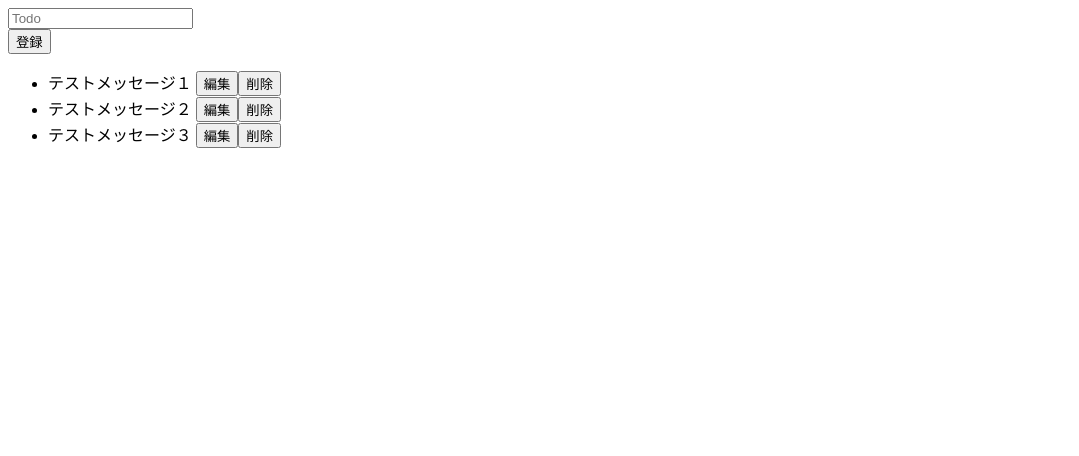
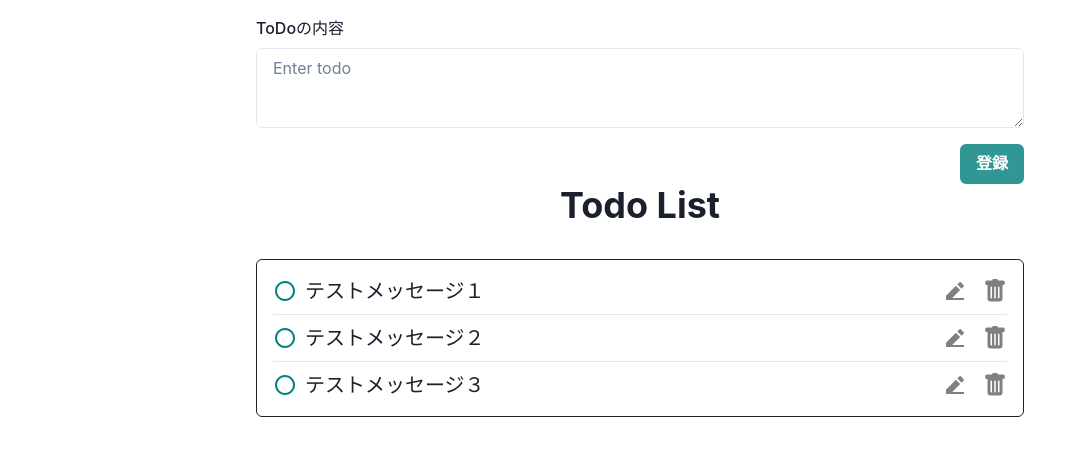
Before and after one commit to dbviewer-zigen/react-training-01, a React (Create React App) app: page / in a window 1280 px wide. Shown: the top 456 px of the page, without its empty margins (0-1079 px from the left). Built offline with nearby package versions, Linux system fonts and the light colour scheme; data requests are answered from the project's data file.

Commit message:
ChakuraUIに対応

```diff
--- a/package.json
+++ b/package.json
@@ -3,6 +3,9 @@
   "version": "0.1.0",
   "private": true,
   "dependencies": {
+    "@chakra-ui/react": "^2.6.1",
+    "@emotion/react": "^11.11.0",
+    "@emotion/styled": "^11.11.0",
     "@testing-library/jest-dom": "^5.16.5",
     "@testing-library/react": "^13.4.0",
     "@testing-library/user-event": "^13.5.0",
@@ -11,9 +14,11 @@
     "@types/react": "^18.2.6",
     "@types/react-dom": "^18.2.4",
     "axios": "^1.4.0",
+    "framer-motion": "^10.12.16",
     "react": "^18.2.0",
     "react-dom": "^18.2.0",
     "react-hook-form": "^7.43.9",
+    "react-icons": "^4.9.0",
     "react-scripts": "5.0.1",
     "typescript": "^4.9.5",
     "ulid": "^2.3.0",
--- a/src/components/TodoEdit.tsx
+++ b/src/components/TodoEdit.tsx
@@ -3,6 +3,8 @@ import { Todo } from "../types/Todo";
 import { FormValues } from "./TodoForm";
 //import { useTodosDispatch } from "./TodosContext";
 import { useForm } from "react-hook-form";
+import { Box, Button, Input, Textarea } from "@chakra-ui/react";
+import { FormErrorMessage, FormLabel, FormControl } from "@chakra-ui/react";
 
 // step13_TODOリストのreact-hook-form化_パート２
 // useState,を使わずに、useFormのsetValueを使って入力した文字を保持する
@@ -18,7 +20,8 @@ export const TodoEdit = ({
   const {
     register,
     handleSubmit,
-    formState: { errors },
+    // formState: { errors },
+    formState: { errors, isSubmitting },
     setValue,
     // getValues,　// Formのデータを取得する関数
   } = useForm<FormValues>();
@@ -35,7 +38,18 @@ export const TodoEdit = ({
     // eslint-disable-next-line react-hooks/exhaustive-deps
   }, [todo]); // todoが変わった時に、setValueを実行する
 
-  const onSubmit = (data: FormValues) => {
+  // const onSubmit = (data: FormValues) => {
+  //   const newTodo: Todo = {
+  //     id: todo.id,
+  //     // title: value,   // useStateを使わないのでvalueは利用不可
+  //     title: data.title, // valueではなく、dataのtitleを使う
+  //     completed: false,
+  //     userId: "test",
+  //   };
+  //   handleEditFormSubmit(newTodo);
+  //   // setValue("");
+  // };
+  const onSubmit = handleSubmit((data: FormValues) => {
     const newTodo: Todo = {
       id: todo.id,
       // title: value,   // useStateを使わないのでvalueは利用不可
@@ -45,7 +59,7 @@ export const TodoEdit = ({
     };
     handleEditFormSubmit(newTodo);
     // setValue("");
-  };
+  });
 
   // 外部からフォームの中のデータを更新する場合の実装例
   // const changeTitleValue = (value: string) => {
@@ -56,29 +70,77 @@ export const TodoEdit = ({
   console.log("render TodoEdit todo.title:", todo.title);
 
   return (
-    <form onSubmit={handleSubmit(onSubmit)}>
-      <input
-        type="text"
-        // value={value} // inputのvalueは使わない
-        placeholder="Todo"
-        {...register("title", {
-          required: "タイトルは必須です",
-          // maxLength: 120,
-          maxLength: {
-            value: 10,
-            message: "10文字以内で入力してください",
-          },
-          // useFormのsetValueを使うと、自力のonChange処理は不要
-          // onChange: (e) => {
-          //   // 修正する場合は、onChangeでsetValueする
-          //   // react-hook-formを使う場合は、onChangeの場所が違うことに注意する
-          //   setValue(e.target.value);
-          // },
-        })}
-      />
-      <div>{errors.title && errors.title.message}</div>
-      <button type="submit">更新</button>
-      <button onClick={handleCancelFormSubmit}>キャンセル</button>
-    </form>
+    // <form onSubmit={handleSubmit(onSubmit)}>
+    //   <input
+    //     type="text"
+    //     // value={value} // inputのvalueは使わない
+    //     placeholder="Todo"
+    //     {...register("title", {
+    //       required: "タイトルは必須です",
+    //       // maxLength: 120,
+    //       maxLength: {
+    //         value: 10,
+    //         message: "10文字以内で入力してください",
+    //       },
+    //       // useFormのsetValueを使うと、自力のonChange処理は不要
+    //       // onChange: (e) => {
+    //       //   // 修正する場合は、onChangeでsetValueする
+    //       //   // react-hook-formを使う場合は、onChangeの場所が違うことに注意する
+    //       //   setValue(e.target.value);
+    //       // },
+    //     })}
+    //   />
+    //   <div>{errors.title && errors.title.message}</div>
+    //   <button type="submit">更新</button>
+    //   <button onClick={handleCancelFormSubmit}>キャンセル</button>
+    // </form>
+    <Box display="flex" justifyContent="center" mt={4}>
+      <form onSubmit={onSubmit}>
+        <FormControl
+          isInvalid={errors.title ? true : undefined}
+          w={{ base: "90vw", sm: "80vw", md: "70vw", lg: "60vw" }}
+        >
+          <FormLabel htmlFor="content">ToDoの内容</FormLabel>
+
+          <Textarea
+            id="title"
+            //value={todo.title} // この方法はダメ(入力すると、再描画で初期値に戻る)
+            // onChange={onChangeConatent} // react-hook-formを使う場合、ここでは記載できない(registerの中で書く)
+            placeholder="Enter todo"
+            {...register("title", {
+              required: "必須入力です",
+              minLength: { value: 4, message: "4文字以上で入力してください" },
+              maxLength: { value: 10, message: "10文字以内で入力してください" },
+              onChange: (e) => {
+                setValue("title", e.target.value);
+              },
+            })}
+          />
+          <FormErrorMessage>
+            {errors.title && errors.title.message}
+          </FormErrorMessage>
+        </FormControl>
+
+        <Box w="100%" display="flex" justifyContent="flex-end">
+          <Button
+            mt={4}
+            colorScheme="teal"
+            isLoading={isSubmitting}
+            type="submit"
+          >
+            変更
+          </Button>
+          <Button
+            mt={4}
+            ml={2} // margin left
+            colorScheme="teal"
+            onClick={handleCancelFormSubmit}
+            type="button"
+          >
+            キャンセル
+          </Button>
+        </Box>
+      </form>
+    </Box>
   );
 };
--- a/src/components/TodoForm.tsx
+++ b/src/components/TodoForm.tsx
@@ -1,6 +1,8 @@
 import { useState, FormEvent, useEffect } from "react";
 import { Todo } from "../types/Todo";
 import { useForm } from "react-hook-form";
+import { Box, Button, Input, Textarea } from "@chakra-ui/react";
+import { FormErrorMessage, FormLabel, FormControl } from "@chakra-ui/react";
 
 // react-hook-formをtypescriptで実装する場合
 // useFormで型を指定する。
@@ -19,13 +21,24 @@ export const TodoForm = ({
   const {
     register,
     handleSubmit,
-    formState: { errors },
+    // formState: { errors },
+    formState: { errors, isSubmitting },
     // setValue,
     // getValues,
     resetField, // 指定したフォームの値を初期化
   } = useForm<FormValues>();
 
-  const onSubmit = (data: FormValues) => {
+  // const onSubmit = (data: FormValues) => {
+  //   const newTodo: Todo = {
+  //     id: "",
+  //     title: data.title,
+  //     completed: false,
+  //     userId: "test",
+  //   };
+  //   handleAddFormSubmit(newTodo);
+  //   resetField("title"); // 指定したフォームの値を初期化
+  // };
+  const onSubmit = handleSubmit((data: FormValues) => {
     const newTodo: Todo = {
       id: "",
       title: data.title,
@@ -34,24 +47,58 @@ export const TodoForm = ({
     };
     handleAddFormSubmit(newTodo);
     resetField("title"); // 指定したフォームの値を初期化
-  };
+  });
   console.log("render TodoForm");
   return (
-    <form onSubmit={handleSubmit(onSubmit)}>
-      <input
-        type="text"
-        placeholder="Todo"
-        {...register("title", {
-          required: "タイトルは必須です",
-          // maxLength: 5,
-          maxLength: {
-            value: 10,
-            message: "10文字以内で入力してください",
-          },
-        })}
-      />
-      <div>{errors.title && errors.title.message}</div>
-      <button type="submit">登録</button>
-    </form>
+    // <form onSubmit={handleSubmit(onSubmit)}>
+    //   <input
+    //     type="text"
+    //     placeholder="Todo"
+    //     {...register("title", {
+    //       required: "タイトルは必須です",
+    //       // maxLength: 5,
+    //       maxLength: {
+    //         value: 10,
+    //         message: "10文字以内で入力してください",
+    //       },
+    //     })}
+    //   />
+    //   <div>{errors.title && errors.title.message}</div>
+    //   <button type="submit">登録</button>
+    // </form>
+    <Box display="flex" justifyContent="center" mt={4}>
+      <form onSubmit={onSubmit}>
+        <FormControl
+          isInvalid={errors.title ? true : undefined}
+          w={{ base: "90vw", sm: "80vw", md: "70vw", lg: "60vw" }}
+        >
+          <FormLabel htmlFor="content">ToDoの内容</FormLabel>
+
+          <Textarea
+            id="title"
+            placeholder="Enter todo"
+            {...register("title", {
+              required: "必須入力です",
+              minLength: { value: 4, message: "4文字以上で入力してください" },
+              maxLength: { value: 10, message: "10文字以内で入力してください" },
+            })}
+          />
+          <FormErrorMessage>
+            {errors.title && errors.title.message}
+          </FormErrorMessage>
+        </FormControl>
+
+        <Box w="100%" display="flex" justifyContent="flex-end">
+          <Button
+            mt={4}
+            colorScheme="teal"
+            isLoading={isSubmitting}
+            type="submit"
+          >
+            登録
+          </Button>
+        </Box>
+      </form>
+    </Box>
   );
 };
--- /dev/null
+++ b/src/components/TodoItem.tsx
@@ -0,0 +1,101 @@
+import React, { useEffect, useState } from "react";
+import { Flex, Icon, Text } from "@chakra-ui/react";
+import {
+  RiCheckboxBlankCircleLine,
+  RiCheckboxCircleFill,
+  RiEdit2Fill,
+} from "react-icons/ri";
+import { BsFillTrashFill } from "react-icons/bs";
+import { Todo } from "../types/Todo";
+
+export const TodoItem = ({
+  todo,
+  //toggleTodoListItemStatus, // チェックボックスクリック時に呼ばれる関数の参照
+  deleteTodo, // ゴミ箱をクリック時に呼ばれる関数の参照
+  selecteTodo, // アイテムをクリック時に呼ばれる関数の参照
+  toggleStatus, // 完了(トグルボタン)クリック時に呼ばれる関数の参照
+}: {
+  todo: Todo;
+  deleteTodo: (todo: Todo) => void;
+  selecteTodo: (todo: Todo) => void;
+  toggleStatus: (todo: Todo) => void;
+}) => {
+  // // onlcikイベントで呼び出される関数
+  // const handleToggleTodoListItemStatus = () => {
+  //   console.log("handleToggleTodoListItemStatus");
+  //   toggleTodoListItemStatus(todo.id, todo.completed);
+  // };
+
+  // onlcikイベントで呼び出される関数
+  const handleEditTodoListItem = () => {
+    console.log(">> EDIT handleEditTodoListItem todo:", todo.title);
+    selecteTodo(todo);
+  };
+
+  // onlcikイベントで呼び出される関数
+  const handleDeleteTodoListItem = () => deleteTodo(todo);
+
+  // onlcikイベントで呼び出される関数
+  const handleToggleStatus = () => toggleStatus(todo);
+
+  // ¥nをBRタグに変換する
+  const contentWithBR = todo.title.split(/(\n)/).map((item, index) => {
+    return (
+      <React.Fragment key={index}>
+        {item.match(/\n/) ? <br /> : item}
+      </React.Fragment>
+    );
+  });
+
+  return (
+    <>
+      <Flex
+        w="100%"
+        align="center"
+        justify="space-between" // 子コンポーネントを両サイドに広げる
+        // border="1px dashed grey"
+      >
+        <Flex
+          align="center"
+          //  border="1px dashed grey"
+        >
+          <Icon
+            as={
+              todo.completed ? RiCheckboxCircleFill : RiCheckboxBlankCircleLine
+            } // チェックボックス
+            color="teal"
+            cursor="pointer"
+            h={6} // height 4*6=24px
+            w={6} // width 4*6=24px
+            mr={2} // margin_right=4*2=8px
+            onClick={handleToggleStatus}
+          />
+          <Text fontSize="xl">{contentWithBR}</Text>
+        </Flex>
+
+        <Flex
+          align="center"
+          //border="1px dashed grey"
+        >
+          <Icon
+            as={RiEdit2Fill} // Editアイコン
+            color="gray"
+            cursor="pointer"
+            h={6} // height 4*6=24px
+            w={6} // width 4*6=24px
+            mr={4} // margin_right=4*4=16px
+            onClick={handleEditTodoListItem}
+          />
+          <Icon
+            as={BsFillTrashFill} // ゴミ箱
+            color="gray"
+            cursor="pointer"
+            h={6} // height 4*6=24px
+            w={6} // width 4*6=24px
+            onClick={handleDeleteTodoListItem}
+          />
+        </Flex>
+      </Flex>
+    </>
+  );
+};
--- a/src/components/TodoList.tsx
+++ b/src/components/TodoList.tsx
@@ -1,14 +1,24 @@
 import React, { useEffect, useMemo, useState } from "react";
 import { Todo } from "../types/Todo";
-
+import {
+  Flex,
+  Center,
+  Heading,
+  VStack,
+  StackDivider,
+  Text,
+} from "@chakra-ui/react";
+import { TodoItem } from "./TodoItem";
 export const TodoList = ({
   todoList,
   handleEditClick,
   handleDeleteClick,
+  handleToggleClick,
 }: {
   todoList: Todo[];
   handleEditClick: (todo: Todo) => void;
   handleDeleteClick: (todo: Todo) => void;
+  handleToggleClick: (todo: Todo) => void;
 }) => {
   // const [list, setList] = useState([] as Todo[]);
 
@@ -18,16 +28,49 @@ export const TodoList = ({
 
   console.log("render TodoList");
   return (
-    <div>
-      <ul>
-        {todoList.map((todo, index) => (
-          <li key={todo.id}>
-            {todo.title} {todo.completed ? "(完了)" : ""}
-            <button onClick={() => handleEditClick(todo)}>編集</button>
-            <button onClick={() => handleDeleteClick(todo)}>削除</button>
-          </li>
-        ))}
-      </ul>
-    </div>
+    // <div>
+    //   <ul>
+    //     {todoList.map((todo, index) => (
+    //       <li key={todo.id}>
+    //         {todo.title} {todo.completed ? "(完了)" : ""}
+    //         <button onClick={() => handleEditClick(todo)}>編集</button>
+    //         <button onClick={() => handleDeleteClick(todo)}>削除</button>
+    //       </li>
+    //     ))}
+    //   </ul>
+    // </div>
+    <Flex flexDir="column" align="center">
+      <Center mb={8}>
+        {/*margin_bottom 32px*/}
+        <Heading>Todo List</Heading>
+      </Center>
+      <VStack
+        divider={<StackDivider borderColor="gray.200" />}
+        align="stretch"
+        w={{ base: "90vw", sm: "80vw", md: "70vw", lg: "60vw" }}
+        border="1px"
+        borderColor="grey.300"
+        borderRadius="md"
+        p={4}
+        maxH="65vw"
+        overflow="scroll"
+      >
+        {todoList.length === 0 ? (
+          <Text>No Data</Text>
+        ) : (
+          todoList.map((todo) => (
+            <TodoItem
+              key={todo.id}
+              todo={todo}
+              deleteTodo={() => handleDeleteClick(todo)}
+              selecteTodo={() => handleEditClick(todo)}
+              toggleStatus={() => handleToggleClick(todo)}
+              // content={todo.content}
+              // isDone={todo.done}
+            ></TodoItem>
+          ))
+        )}
+      </VStack>
+    </Flex>
   );
 };
--- a/src/hooks/useTodo.ts
+++ b/src/hooks/useTodo.ts
@@ -2,6 +2,7 @@ import { useState, useEffect } from "react";
 import * as todoApi from "../apis/todos";
 import { Todo } from "../types/Todo";
 import { ulid } from "ulid";
+import { addAbortSignal } from "stream";
 // Environmental requirements
 // - install ulid, axios
 // カスタムHook
@@ -76,6 +77,26 @@ export const useTodo = () => {
     });
   };
 
+  // IDを指定してcompleted(toggle)を切り替える
+  const toggleStatus = (id: string, completed: boolean) => {
+    // todoListから、idが一致する1件を取り出す
+    const todoItem = todoList.find((item: Todo) => item.id === id);
+    // タイトルを上書きする
+    const updateItem: Todo = { ...todoItem!, completed: !completed };
+    // サーバに更新API呼ぶ
+    todoApi.update(id, updateItem).then((updatedTodo) => {
+      // 更新が成功したら、todoListを更新する
+      // 保持しているtodoListからidが一致しているTodoをサーバーから返ってきたupdatedTodoで更新する
+      const newTodoList = todoList.map((item) =>
+        item.id !== id ? item : updatedTodo
+      );
+      // --------------------------------
+      // 新しいtodoListをstateにセットする
+      // --------------------------------
+      setTodoList(newTodoList);
+    });
+  };
+
   // 作成した関数を返す
   // 第一引数:ステート
   // 第二引数以降:ステートを更新するための関数
@@ -84,5 +105,6 @@ export const useTodo = () => {
     add,
     update,
     remove,
+    toggleStatus, // completed(toggle)更新用の関数を追加
   };
 };
--- a/src/index.tsx
+++ b/src/index.tsx
@@ -2,13 +2,17 @@ import React from "react";
 import ReactDOM from "react-dom/client";
 import reportWebVitals from "./reportWebVitals";
 import { TodoListPage } from "./pages/TodoListPage";
+import { ChakraProvider } from "@chakra-ui/react";
 
 const root = ReactDOM.createRoot(
   document.getElementById("root") as HTMLElement
 );
 root.render(
   // <React.StrictMode>
-  <TodoListPage />
+  <ChakraProvider>
+    <TodoListPage />
+  </ChakraProvider>
+
   // </React.StrictMode>
 );
 
--- a/src/pages/TodoListPage.tsx
+++ b/src/pages/TodoListPage.tsx
@@ -12,7 +12,7 @@ export const TodoListPage = () => {
   // カスタムフックから必要な変数を取得
   // useTodoというカスタムフックを宣言
   // 第一引数はステート、第二引数以降はステートを更新するための各種関数
-  const { todoList, add, update, remove } = useTodo();
+  const { todoList, add, update, remove, toggleStatus } = useTodo();
 
   const [editMode, setEditMode] = useState(false);
 
@@ -61,6 +61,11 @@ export const TodoListPage = () => {
     remove(todo.id); // Todoアイテムを削除する
   }
 
+  // Todoアイテム毎にあるチェックボタン押下時の処理
+  function handleToggleStatus(todo: Todo): void {
+    toggleStatus(todo.id, todo.completed); // Todoアイテムを削除する
+  }
+
   // // 通常モード(非編集）の入力フィールドの値が変更時の処理
   // function handleAddInputChange(e: any): void {
   //   // const newItem: Todo = {
@@ -102,6 +107,7 @@ export const TodoListPage = () => {
           todoList={todoList}
           handleEditClick={handleEditClick}
           handleDeleteClick={handleDeleteClick}
+          handleToggleClick={handleToggleStatus}
         />
       </div>
     );
@@ -132,6 +138,7 @@ export const TodoListPage = () => {
           todoList={todoList}
           handleEditClick={handleEditClick}
           handleDeleteClick={handleDeleteClick}
+          handleToggleClick={handleToggleStatus}
         />
       </div>
     );
```
Also changed, not shown: db.json (line endings or trailing spaces), 2 other files (tests, documents, lock files or other folders).
